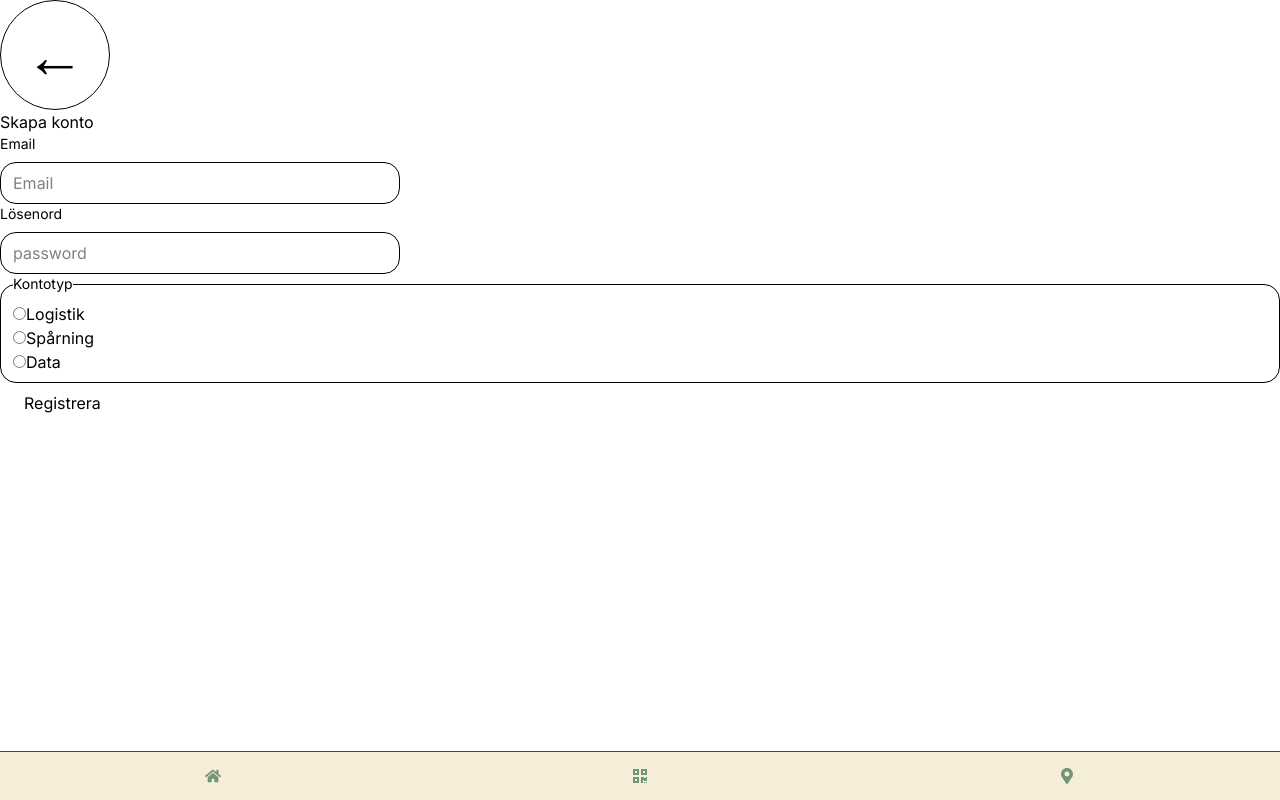
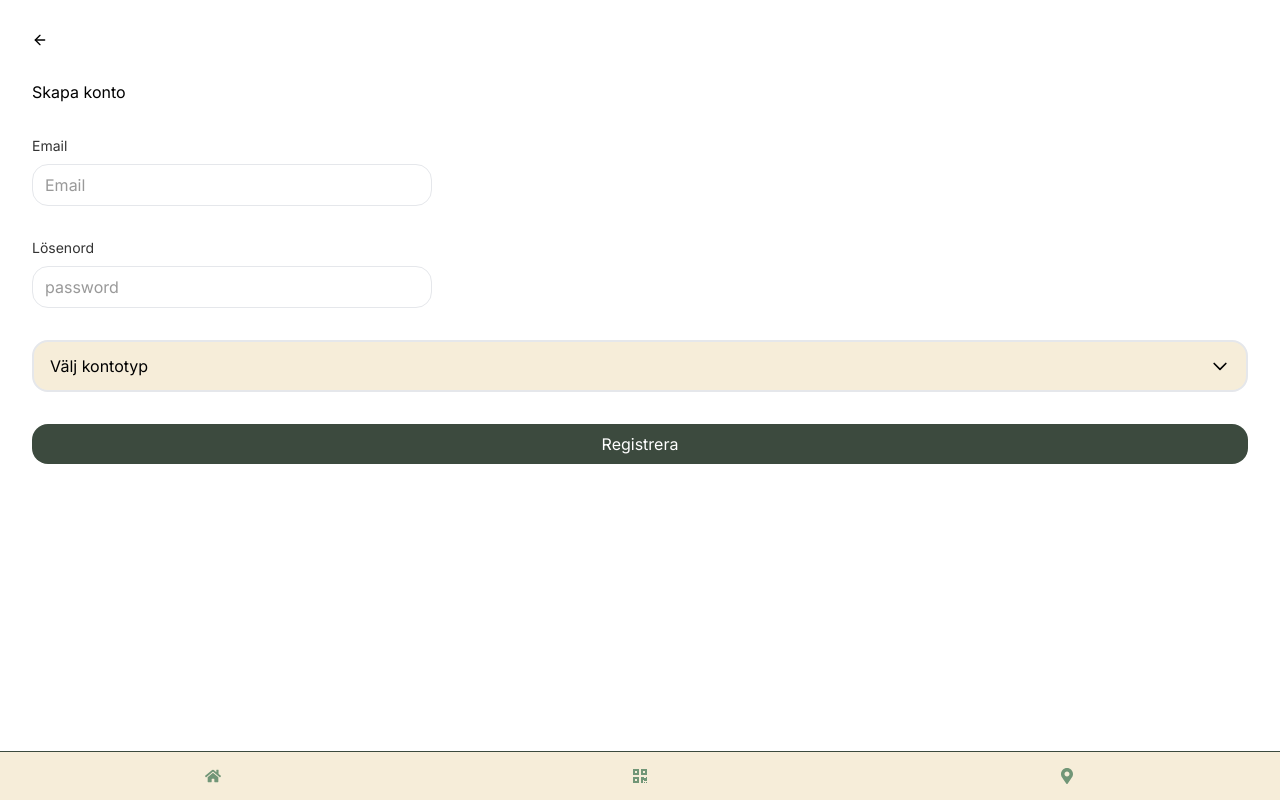
Before and after one commit to ChasAcademy-Team-9/frontend, a React (Vite) app: page /sign-up in a window 1280 px wide. Built offline with nearby package versions, Linux system fonts and the light colour scheme.

Commit message:
Add backarrow and dropdown components to sign up page.

```diff
--- a/src/index.css
+++ b/src/index.css
@@ -1,7 +1,7 @@
 @import url('https://fonts.googleapis.com/css2?family=Inter&display=swap');
 @import 'tailwindcss';
 
-:root {
+@theme {
   --color-primary: #3c4a3e;
   --color-secondary: #719677;
   --color-background: #f6edd9;
--- a/src/pages/SignUp.tsx
+++ b/src/pages/SignUp.tsx
@@ -1,10 +1,15 @@
+import { useState } from "react";
+import { Dropdown } from "../components/Dropdown/Dropdown";
 import Input from "../components/Input";
 import { PrimaryButton } from "../components/PrimaryButton/PrimaryButton";
+import BackArrow from "../components/BackArrow";
 
 function SignUp() {
+  const [role, setRole] = useState({value: '', label: ''})
+
   return (
-    <>
-      <button className="text-6xl font-bold border rounded-full p-6">←</button> {/* TODO byt till backarrow-komponenten när den är klar */}
+    <main className="p-8 flex flex-col gap-8">
+      <BackArrow />
 
       <h1>Skapa konto</h1>
 
@@ -12,38 +17,10 @@ function SignUp() {
 
       <Input label="Lösenord" name="password" id="password" type="password" />
 
-      <fieldset className="flex flex-col border-1
-                         px-3 py-2
-                         bg-surface
-                         border border-border
-                         rounded-2xl
-                         text-text-dark
-                         placeholder:text-able
-                         focus:outline-none
-                         focus:border-focus
-                         focus:ring-focus focus:ring-1
-                         cursor-text
-                         disabled:cursor-not-allowed
-               ">
-        <legend className="text-text-dark text-sm">
-          Kontotyp
-        </legend>
-        <label>
-          <input type="radio" name="role" />
-          Logistik
-        </label>
-        <label>
-          <input type="radio" name="role" />
-          Spårning
-        </label>
-        <label>
-          <input type="radio" name="role" />
-          Data
-        </label>
-      </fieldset>
+      <Dropdown options={[{value:'logistics', label: 'Logistik'},{value:'tracking', label: 'Spårning'},{value:'data', label: 'Data'}]} selectedValue={role.value} onSelect={o => setRole(o)} placeholder="Välj kontotyp"/>
 
       <PrimaryButton text="Registrera" onClick={()=>null} />
-    </>
+    </main>
   );
 }
 
```
